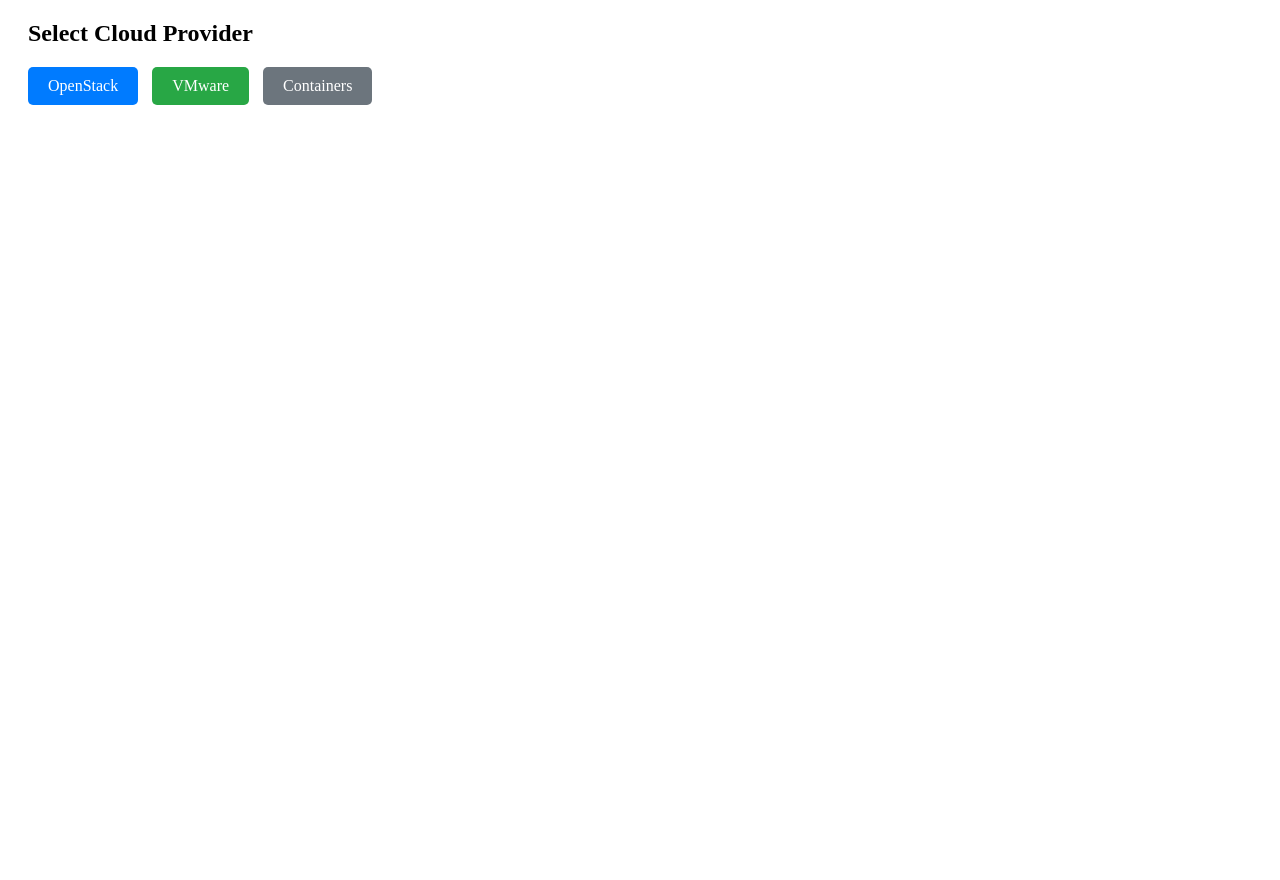
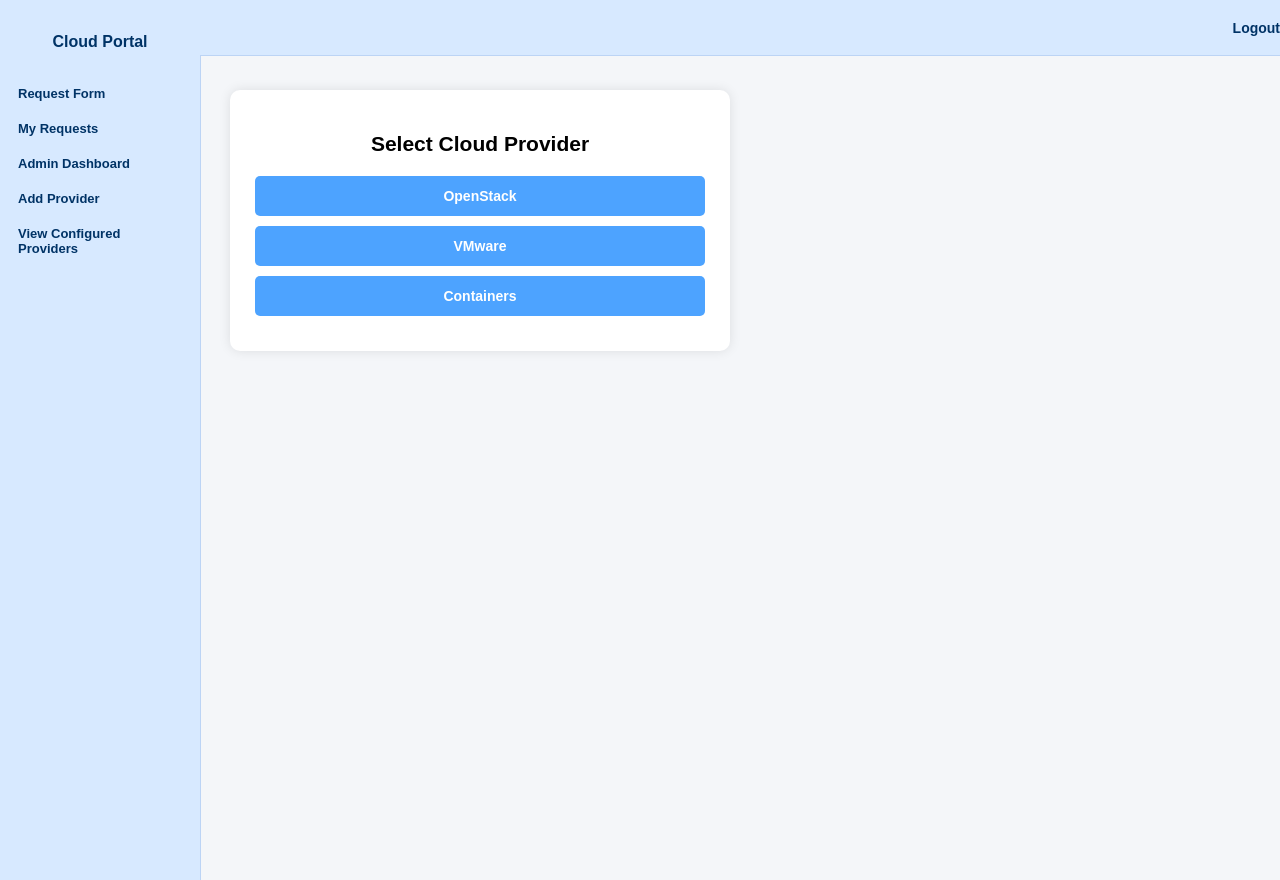
Before and after one commit to maverickkeypuncher/cloudapp, a Flask app: page /cloudrequestform in a window 1280 px wide. Run offline with Flask 3, Linux system fonts and the light colour scheme; a user stored in the database is signed in.

Commit message:
Modified cloudrequestform.html 22122025-2256

```diff
--- a/app/routes/auth_routes.py
+++ b/app/routes/auth_routes.py
@@ -35,7 +35,8 @@
 @auth_bp.route("/", methods=["GET", "POST"])
 def login():
     if "username" in session:
-        return redirect(url_for("user.form"))
+        #return redirect(url_for("user.form"))
+        return redirect("/cloudrequestform")
 
     error = None
 
@@ -53,7 +54,8 @@
         if row and row["password"] == password:
             session["username"] = username
             session["role"] = row.get("role", "user")
-            return redirect(url_for("user.form"))
+            #return redirect(url_for("user.form"))
+            return redirect("/cloudrequestform")
         else:
             error = "Invalid username or password"
 
--- a/app/templates/cloudrequestform.html
+++ b/app/templates/cloudrequestform.html
@@ -1,9 +1,128 @@
-<div style="margin: 20px;">
-  <h2>Select Cloud Provider</h2>
+<!DOCTYPE html>
+<html>
+<head>
+    <title>Cloud Request Options</title>
+    <style>
+        body {
+            margin: 0;
+            font-family: Arial, sans-serif;
+            background-color: #f4f6f9;
+            font-size: 14px;
+        }
 
-  <a href="openstack.html" style="display: inline-block; padding: 10px 20px; margin-right: 10px; background: #007bff; color: white; text-decoration: none; border-radius: 5px;">OpenStack</a>
+        .sidebar {
+            width: 200px;
+            background-color: #d7e9ff;
+            color: #003366;
+            height: 100vh;
+            padding-top: 20px;
+            position: fixed;
+            left: 0;
+            top: 0;
+            font-size: 13px;
+            border-right: 1px solid #bcd4f5;
+        }
 
-  <a href="form.html" style="display: inline-block; padding: 10px 20px; margin-right: 10px; background: #28a745; color: white; text-decoration: none; border-radius: 5px;">VMware</a>
+        .sidebar h2 {
+            text-align: center;
+            margin-bottom: 25px;
+            font-size: 16px;
+            color: #003366;
+        }
 
-  <a href="containers.html" style="display: inline-block; padding: 10px 20px; background: #6c757d; color: white; text-decoration: none; border-radius: 5px;">Containers</a>
-</div>
+        .sidebar a {
+            display: block;
+            padding: 10px 18px;
+            color: #003366;
+            text-decoration: none;
+            font-weight: bold;
+        }
+
+        .sidebar a:hover {
+            background-color: #bcd4f5;
+        }
+
+        .topbar {
+            width: calc(100% - 200px);
+            height: 55px;
+            background-color: #d7e9ff;
+            border-bottom: 1px solid #bcd4f5;
+            display: flex;
+            justify-content: flex-end;
+            align-items: center;
+            padding-right: 25px;
+            position: fixed;
+            left: 200px;
+            top: 0;
+            z-index: 10;
+        }
+
+        .topbar a {
+            color: #003366;
+            font-weight: bold;
+            text-decoration: none;
+            font-size: 14px;
+        }
+
+        .content {
+            margin-left: 230px;
+            margin-top: 90px;
+            width: 450px;
+            background: white;
+            padding: 25px;
+            border-radius: 10px;
+            box-shadow: 0 0 12px rgba(0,0,0,0.1);
+        }
+
+        h2 {
+            text-align: center;
+            margin-bottom: 20px;
+        }
+
+        .provider-link {
+            display: block;
+            padding: 12px;
+            margin: 10px 0;
+            background-color: #4da3ff;
+            color: white;
+            text-decoration: none;
+            text-align: center;
+            border-radius: 5px;
+            font-weight: bold;
+        }
+
+        .provider-link:hover {
+            background-color: #1e7fe6;
+        }
+    </style>
+</head>
+
+<body>
+
+    <div class="sidebar">
+        <h2>Cloud Portal</h2>
+
+        <a href="/cloudrequestform">Request Form</a>
+        <a href="/requests">My Requests</a>
+
+        {% if session.role == "admin" %}
+        <a href="/admin/requests">Admin Dashboard</a>
+        <a href="/admin/providers">Add Provider</a>
+        <a href="/admin/providers/list">View Configured Providers</a>
+        {% endif %}
+    </div>
+
+    <div class="topbar">
+        <a href="/logout">Logout</a>
+    </div>
+
+    <div class="content">
+        <h2>Select Cloud Provider</h2>
+
+        <a class="provider-link" href="/openstack">OpenStack</a>
+        <a class="provider-link" href="/form">VMware</a>
+        <a class="provider-link" href="/containers">Containers</a>
+    </div>
+
+</body>
+</html>
```
